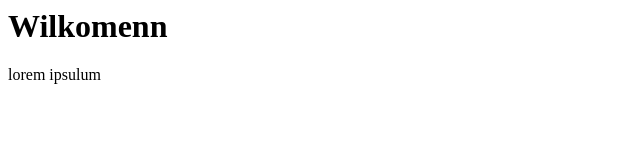
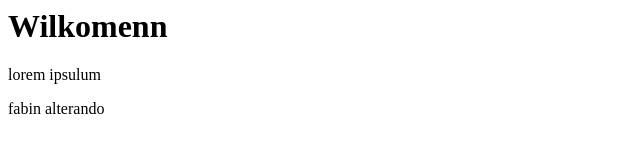
Before and after one commit to fabin-666/testerino, a plain HTML site: page index.html in a window 1280 px wide. Shown: the whole page, without its empty margins (0-640 px from the left). Drawn offline with Linux system fonts and the light colour scheme.

Commit message:
fabin alterando

```diff
--- a/index.html
+++ b/index.html
@@ -3,5 +3,7 @@
 <body>
     <h1>Wilkomenn</h1>
     <p>lorem ipsulum</p>
+        <p>fabin alterando</p>
+
 </body>
 </html>
```
